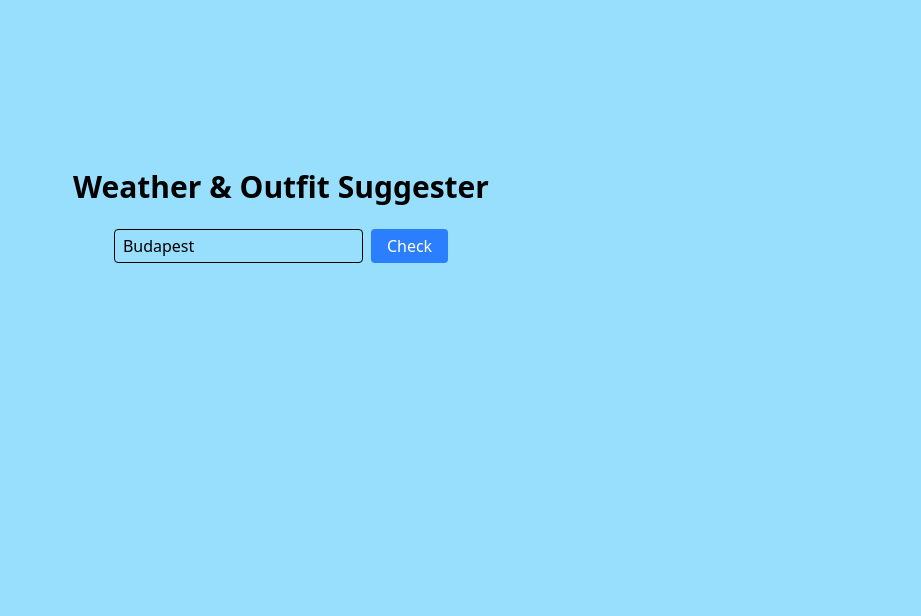
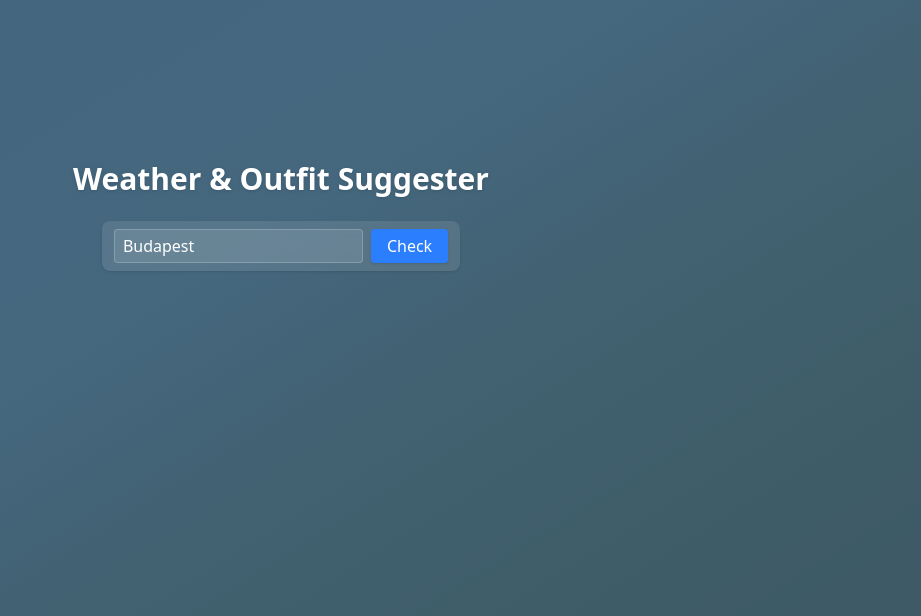
Before and after one commit to nemetharon0/devops_2025, a React (Vite) app in the folder Frontend/: page / in a window 1280 px wide. Shown: the part 184-800 px from the top of the page, without its empty margins (359-1280 px from the left). Built offline with nearby package versions, Linux system fonts and the light colour scheme.

Commit message:
add functionality to fetch and display background image based on city input

```diff
--- a/Frontend/src/App.tsx
+++ b/Frontend/src/App.tsx
@@ -2,6 +2,8 @@ import { useState } from "react";
 import type { WeatherResponse } from "./types";
 
 const API_BASE_URL = import.meta.env.VITE_API_BASE_URL || "/api";
+const WIKI_SUMMARY_BASE =
+  "https://en.wikipedia.org/api/rest_v1/page/summary/";
 
 function App() {
   const [city, setCity] = useState<string>(
@@ -10,12 +12,31 @@ function App() {
   const [loading, setLoading] = useState(false);
   const [error, setError] = useState<string | null>(null);
   const [data, setData] = useState<WeatherResponse | null>(null);
+  const [bgUrl, setBgUrl] = useState<string | null>(null);
+
+  const fetchWikiImage = async (cityName: string) => {
+    try {
+      const res = await fetch(
+        `${WIKI_SUMMARY_BASE}${encodeURIComponent(cityName)}`
+      );
+      if (!res.ok) return null;
+      const summary = await res.json();
+      return (
+        summary?.originalimage?.source ||
+        summary?.thumbnail?.source ||
+        null
+      );
+    } catch {
+      return null;
+    }
+  };
 
   const handleSubmit = async (e: React.FormEvent) => {
     e.preventDefault();
     setError(null);
     setLoading(true);
     setData(null);
+    setBgUrl(null);
 
     try {
       const url = `${API_BASE_URL}/weather?city=${encodeURIComponent(city)}`;
@@ -26,6 +47,9 @@ function App() {
       }
       const json = (await res.json()) as WeatherResponse;
       setData(json);
+
+       const image = await fetchWikiImage(json.city);
+       setBgUrl(image);
     } catch (err: any) {
       setError(err.message || "Unknown error");
     } finally {
@@ -33,41 +57,65 @@ function App() {
     }
   };
 
+  const backgroundStyle = bgUrl
+    ? { backgroundImage: `url(${bgUrl})` }
+    : undefined;
+
   return (
-    <main className="min-h-screen flex flex-col items-center justify-center gap-6 p-4">
-      <h1 className="text-3xl font-bold">Weather & Outfit Suggester</h1>
+    <div className="relative min-h-screen overflow-hidden">
+      {bgUrl && (
+        <div
+          className="absolute inset-0 bg-center bg-cover blur-md opacity-70"
+          style={backgroundStyle}
+          aria-hidden="true"
+        />
+      )}
+      <div className="absolute inset-0 bg-linear-to-br from-slate-900/60 via-slate-950/55 to-black/60" />
 
-      <form onSubmit={handleSubmit} className="flex gap-2">
+      <main className="relative min-h-screen flex flex-col items-center justify-center gap-6 p-4 text-white">
+        <h1 className="text-3xl font-bold drop-shadow">
+          Weather & Outfit Suggester
+        </h1>
+
+        <form
+          onSubmit={handleSubmit}
+          className="flex gap-2 bg-white/10 backdrop-blur px-3 py-2 rounded-lg shadow"
+        >
           <input
-          className="border rounded px-2 py-1"
+            className="border border-white/20 bg-white/10 rounded px-2 py-1 text-white placeholder:text-slate-300 focus:outline-none focus:ring-2 focus:ring-blue-400"
             value={city}
             onChange={(e) => setCity(e.target.value)}
             placeholder="Enter city (e.g. Budapest)"
           />
           <button
             type="submit"
-          className="px-4 py-1 rounded bg-blue-500 text-white"
+            className="px-4 py-1 rounded bg-blue-500 hover:bg-blue-600 transition text-white shadow"
             disabled={loading}
           >
             {loading ? "Loading..." : "Check"}
           </button>
         </form>
 
-      {error && <p className="text-red-500">{error}</p>}
+        {error && <p className="text-red-300">{error}</p>}
 
         {data && (
-        <section className="border rounded p-4 shadow max-w-md w-full">
-          <h2 className="text-xl font-semibold mb-2">
-            {data.city}, {data.country || ""}
+          <section className="border border-white/10 bg-white/10 backdrop-blur p-4 shadow max-w-md w-full rounded-lg">
+            <h2 className="text-xl font-semibold mb-2 flex items-center gap-2">
+              <span>{data.city}</span>
+              {data.country && (
+                <span className="text-sm text-slate-200">({data.country})</span>
+              )}
             </h2>
             <p>Temperature: {data.tempCelsius} °C</p>
             <p>Condition: {data.condition}</p>
             <p className="mt-2 font-semibold">
-            Suggested outfit: <span className="font-mono">{data.outfit}</span>
+              Suggested outfit:{" "}
+              <span className="font-mono">{data.outfit}</span>
             </p>
           </section>
         )}
       </main>
+    </div>
   );
 }
 
```
Lines whose indentation alone changed are shown as unchanged.
